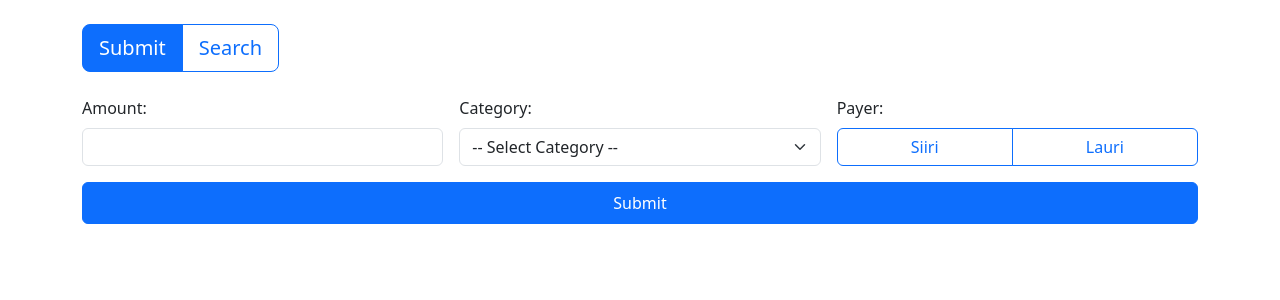
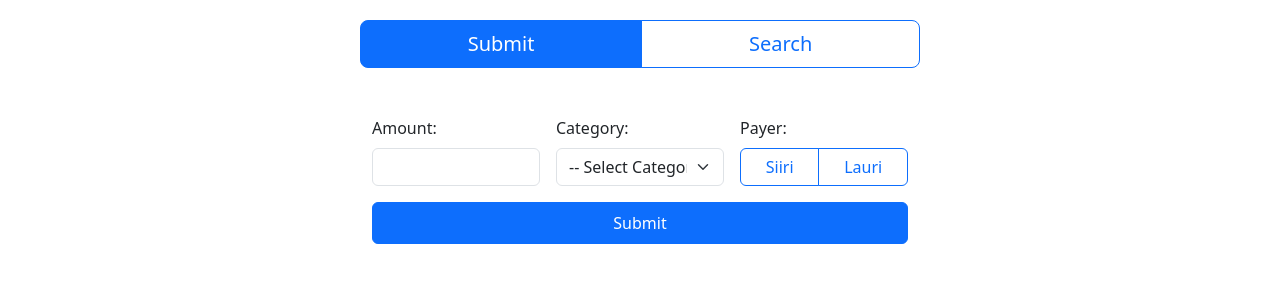
Before and after one commit to lauripuro/KuluApp, a Flask app: page / in a window 1280 px wide. Shown: the top 300 px of the page. Run offline with Flask 3, Linux system fonts and the light colour scheme; some libraries are stand-ins or nearby versions.

Commit message:
Update base.html

```diff
--- a/templates/base.html
+++ b/templates/base.html
@@ -15,13 +15,17 @@
         }
     </style>
 </head>
-<body class="container py-4">
-    <div class="btn-group mb-4" role="group" aria-label="Navigation">
-        <a class="btn btn-outline-primary btn-lg {% if request.path == '/' %}active{% endif %}" href="/">Submit</a>
-        <a class="btn btn-outline-primary btn-lg {% if request.path == '/search' %}active{% endif %}" href="/search">Search</a>
+<body>
+    <div class="full-width-nav mb-4">
+        <div class="btn-group w-100" role="group" aria-label="Navigation">
+            <a class="btn btn-outline-primary btn-lg flex-fill {% if request.path == '/' %}active{% endif %}" href="/">Submit</a>
+            <a class="btn btn-outline-primary btn-lg flex-fill {% if request.path == '/search' %}active{% endif %}" href="/search">Search</a>
+        </div>
     </div>
 
-    {% block content %}{% endblock %}
+    <div class="container py-4">
+        {% block content %}{% endblock %}
+    </div>
 
     <script src="https://cdn.jsdelivr.net/npm/bootstrap@5.3.0/dist/js/bootstrap.bundle.min.js"></script>
 </body>
```
